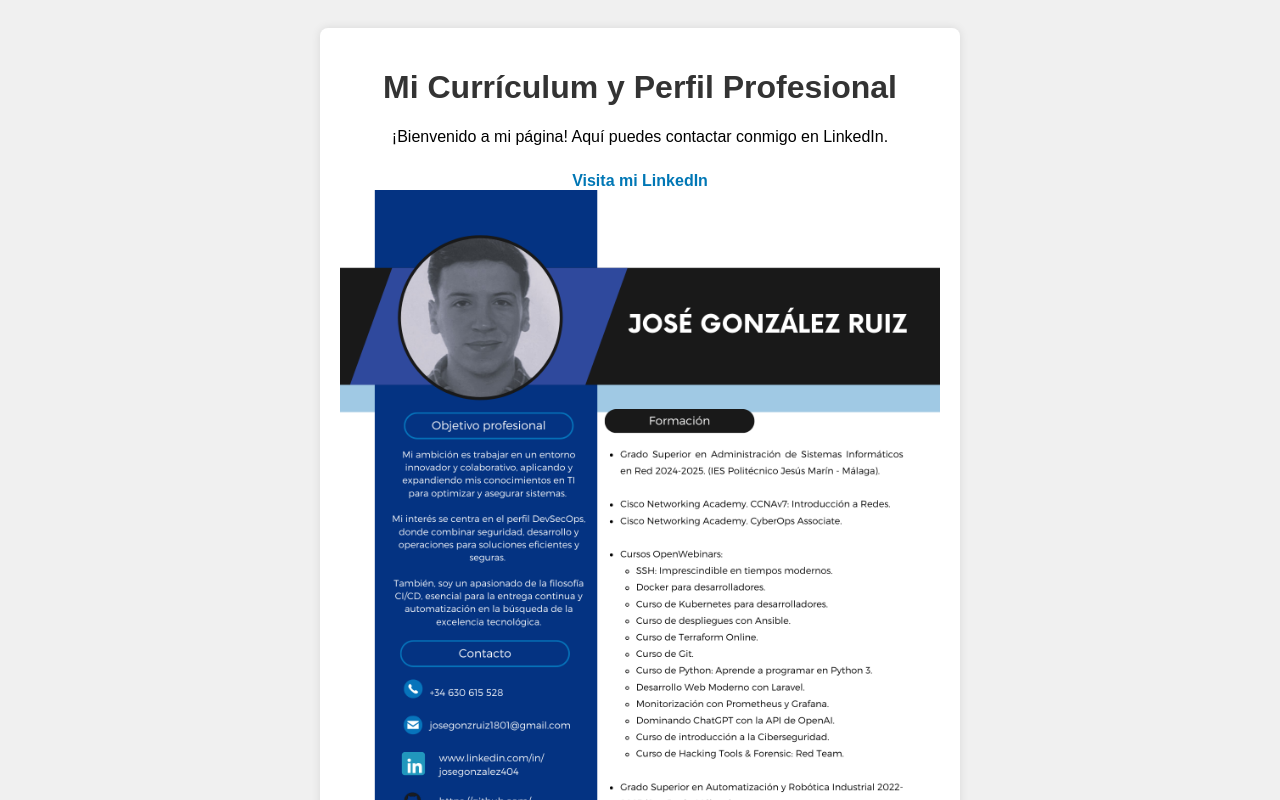
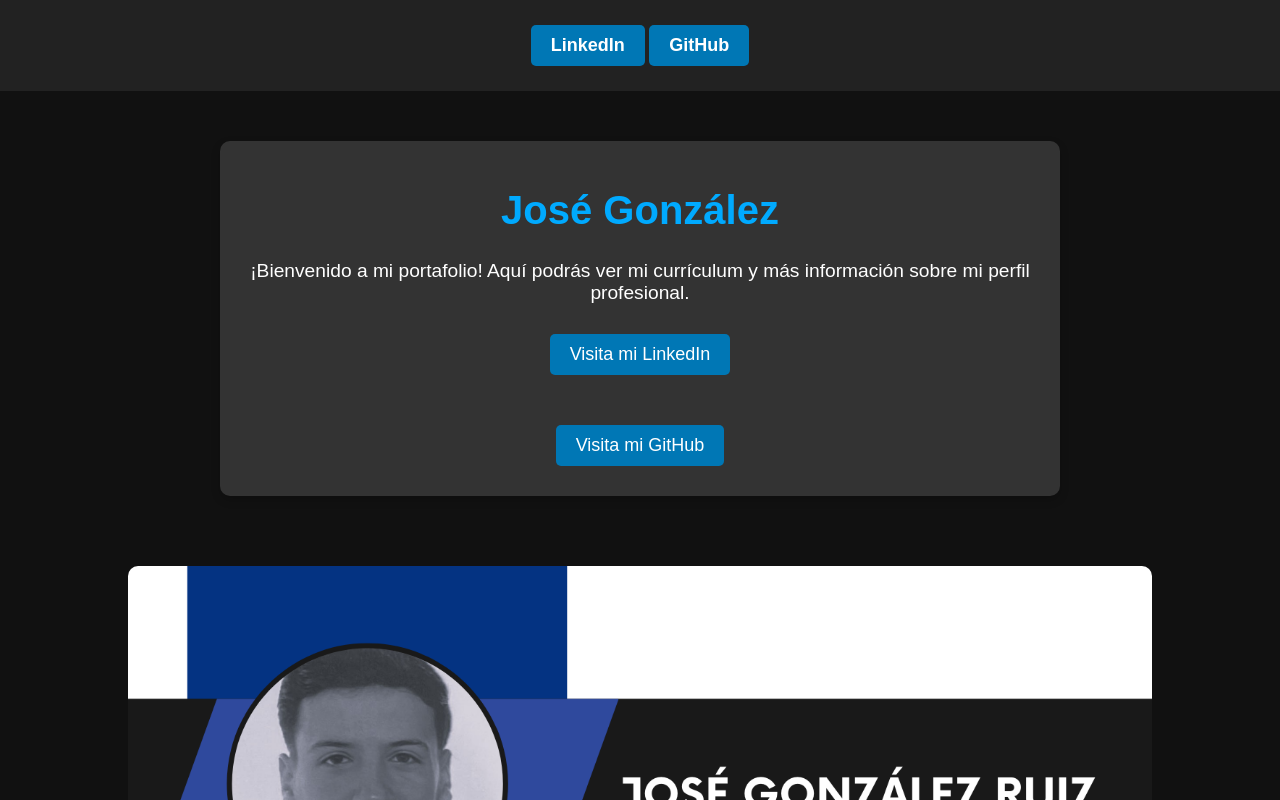
Before and after one commit to jose404notfound/jose404notfound.github.io, a plain HTML site: page index.html in a window 1280 px wide. Shown: the top 800 px of the page. Drawn offline with Linux system fonts and the light colour scheme.

Commit message:
Modifying web page

```diff
--- a/index.html
+++ b/index.html
@@ -3,48 +3,111 @@
 <head>
     <meta charset="UTF-8">
     <meta name="viewport" content="width=device-width, initial-scale=1.0">
-    <title>Mi Portafolio</title>
+    <title>José González</title>
     <style>
+        /* Estilos globales */
         body {
             font-family: Arial, sans-serif;
-            background-color: #f0f0f0;
+            margin: 0;
+            padding: 0;
+            background-color: #111;
+            color: #fff;
             text-align: center;
+        }
+
+        /* Estilos del encabezado */
+        header {
+            background-color: #222;
+            padding: 15px;
+        }
+
+        header a {
+            color: #fff;
+            text-decoration: none;
+            margin: 0 15px;
+            font-size: 18px;
+            font-weight: bold;
+        }
+
+        header a:hover {
+            color: #00aaff;
+        }
+
+        /* Estilos del contenedor */
+        .container {
+            max-width: 800px;
+            margin: 50px auto;
             padding: 20px;
+            background-color: #333;
+            border-radius: 10px;
+            box-shadow: 0px 4px 10px rgba(0, 0, 0, 0.2);
         }
-        .container {
-            background-color: white;
-            border-radius: 8px;
-            padding: 20px;
-            box-shadow: 0 0 10px rgba(0, 0, 0, 0.1);
-            width: 80%;
-            max-width: 600px;
-            margin: 0 auto;
+
+        h1 {
+            font-size: 2.5em;
+            color: #00aaff;
         }
-        h1 {
-            color: #333;
+
+        p {
+            font-size: 1.2em;
+            margin-bottom: 20px;
         }
+
+        /* Enlace a LinkedIn y GitHub */
+        .linkedin-link, .github-link {
+            display: inline-block;
+            background-color: #0077b5;
+            color: white;
+            padding: 10px 20px;
+            margin: 10px 0;
+            text-decoration: none;
+            font-size: 18px;
+            border-radius: 5px;
+            transition: background-color 0.3s ease;
+        }
+
+        .linkedin-link:hover, .github-link:hover {
+            background-color: #005f8c;
+        }
+
+        /* Estilo de la imagen */
         .profile-img {
-            max-width: 100%;
-            border-radius: 8px;
+            max-width: 80%;
+            height: auto;
+            margin-top: 20px;
+            border-radius: 10px;
         }
-        .linkedin-link {
-            text-decoration: none;
-            color: #0077b5;
-            font-weight: bold;
-            margin-top: 10px;
-            display: inline-block;
-        }
-        .linkedin-link:hover {
-            text-decoration: underline;
+
+        /* Espaciado adicional */
+        .spacer {
+            margin-bottom: 30px;
         }
     </style>
 </head>
 <body>
+
+    <!-- Header con enlaces -->
+    <header>
+        <a href="#linkedin" class="linkedin-link">LinkedIn</a>
+        <a href="#github" class="github-link">GitHub</a>
+    </header>
+
+    <!-- Contenedor principal de la página -->
     <div class="container">
-        <h1>Mi Currículum y Perfil Profesional</h1>
-        <p>¡Bienvenido a mi página! Aquí puedes contactar conmigo en LinkedIn.</p>
-        <a href="https://www.linkedin.com/in/josegonzalez404" class="linkedin-link" target="_blank">Visita mi LinkedIn</a>
+        <h1>José González</h1>
+        <p>¡Bienvenido a mi portafolio! Aquí podrás ver mi currículum y más información sobre mi perfil profesional.</p>
+
+        <!-- Enlace a LinkedIn -->
+        <a id="linkedin" href="https://www.linkedin.com/in/josegonzalez404" class="linkedin-link" target="_blank">Visita mi LinkedIn</a>
+
+        <!-- Enlace a GitHub -->
+        <div class="spacer"></div>
+        <a id="github" href="https://github.com/jose404notfound" class="github-link" target="_blank">Visita mi GitHub</a>
+    </div>
+
+        <!-- Imagen del currículum -->
+        <div class="spacer"></div>
         <img src="CV_JoseGonzalezRuiz.png" alt="Mi currículum" class="profile-img">
-    </div>
+
 </body>
 </html>
```
